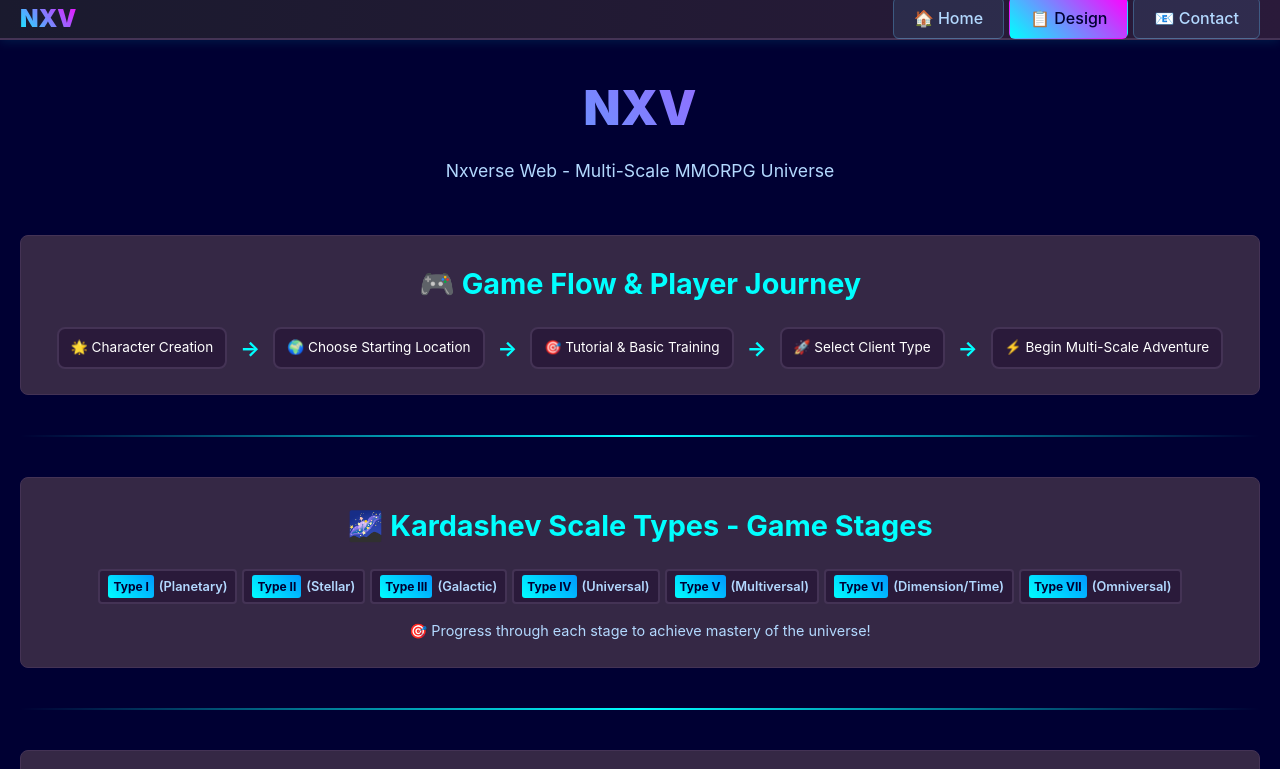
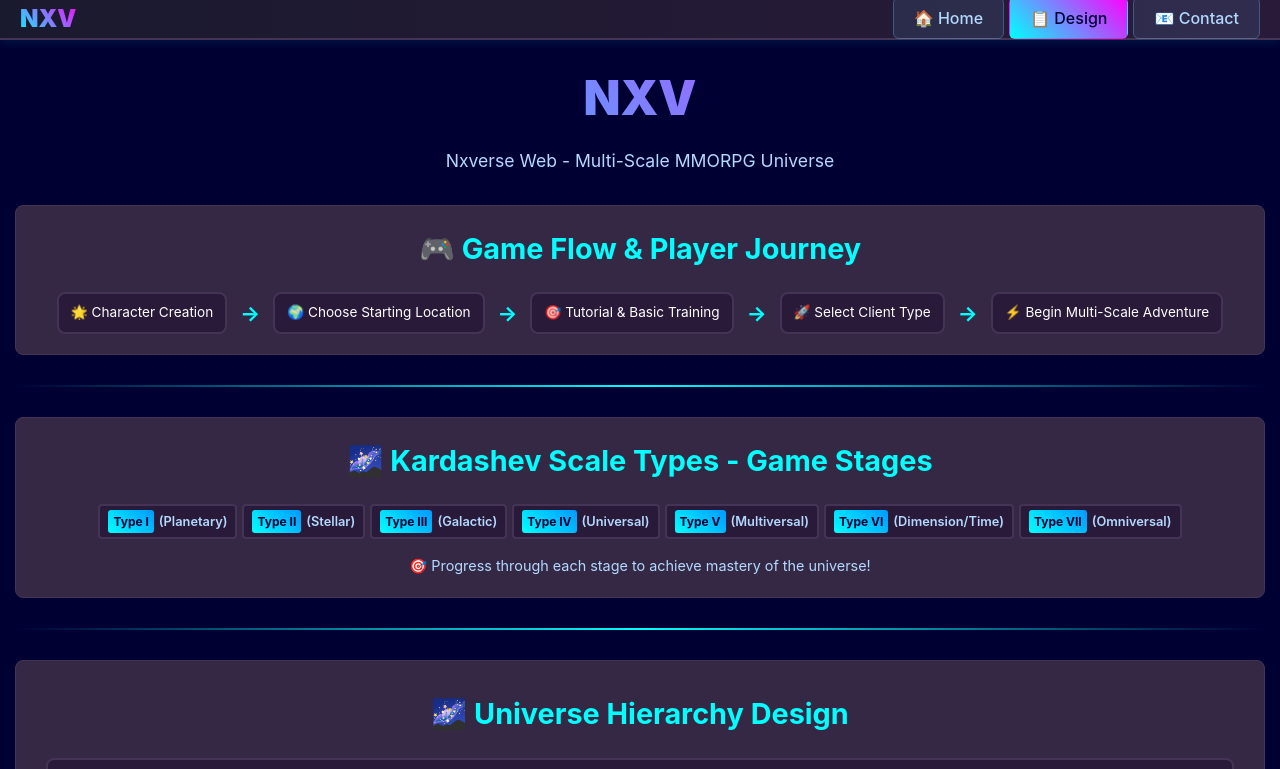
Before and after one commit to jgcampbell300/nxw, a website: page frontend/design.html in a window 1280 px wide. Shown: the top 769 px of the page. Drawn offline with Linux system fonts and the light colour scheme.

Commit message:
Reduce padding around everything to save space and improve content density

```diff
--- a/frontend/design.html
+++ b/frontend/design.html
@@ -89,12 +89,12 @@
         .container {
             max-width: 1400px;
             margin: 0 auto;
-            padding: 30px 20px;
+            padding: 20px 15px;
         }
 
         header {
             text-align: center;
-            margin-bottom: 50px;
+            margin-bottom: 30px;
         }
 
         .logo {
@@ -115,7 +115,7 @@
             background: #352845;
             border: 1px solid #443355;
             border-radius: 8px;
-            padding: 25px;
+            padding: 20px;
             margin-bottom: 0;
         }
 
@@ -353,7 +353,7 @@
         .separator {
             height: 2px;
             background: linear-gradient(90deg, transparent, #00ffff, transparent);
-            margin: 40px 0;
+            margin: 30px 0;
             border-radius: 1px;
         }
 
```
Also changed, not shown: index.html (+4 -4 lines).
